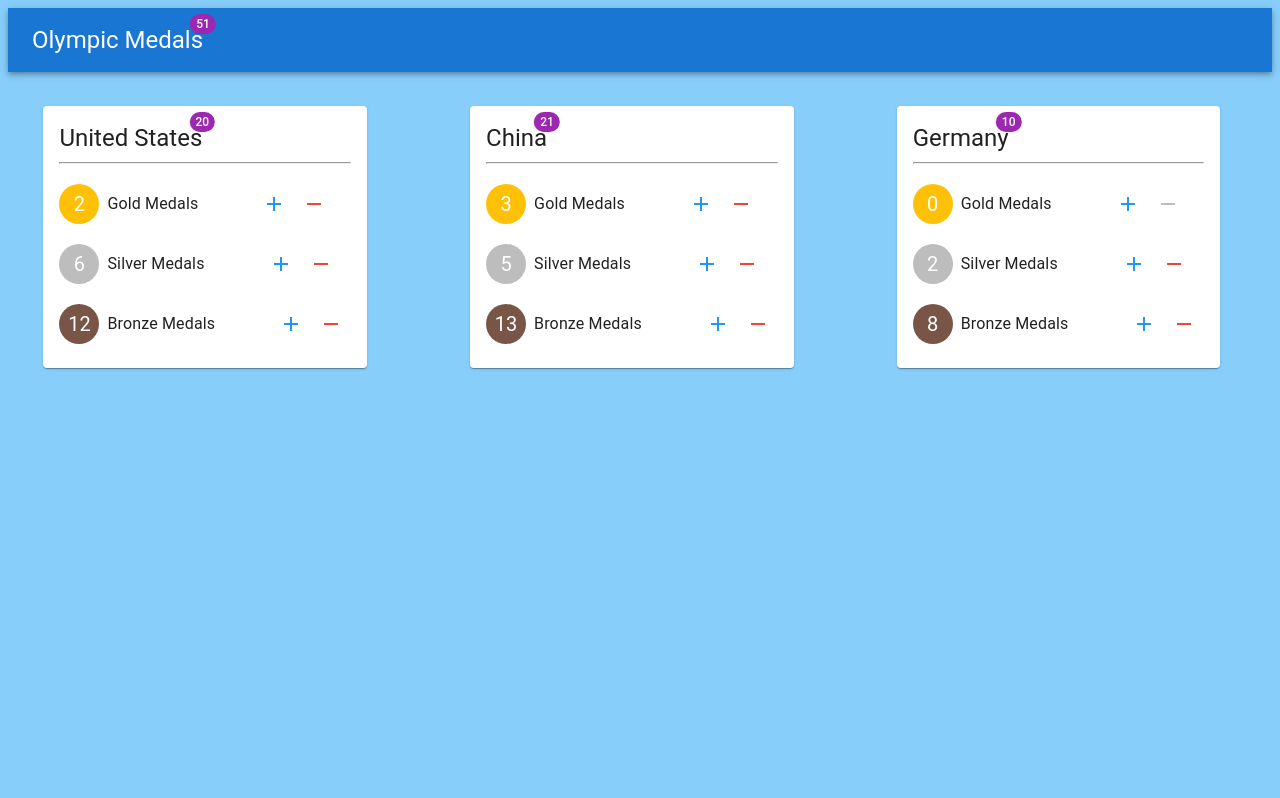
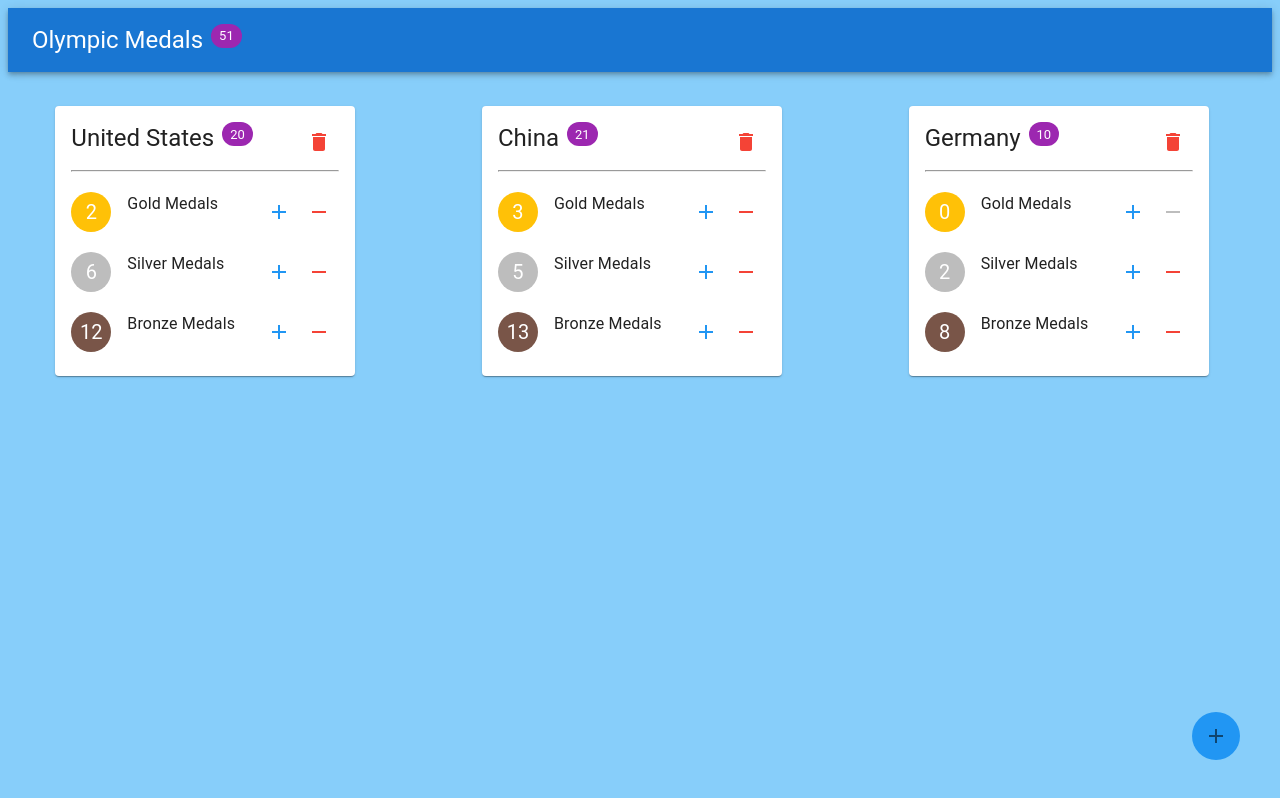
Before and after one commit to dbrockwell/metals, a React (Create React App) app: page / in a window 1280 px wide. Built offline with nearby package versions, Linux system fonts and the light colour scheme.

Commit message:
Add and delete country

```diff
--- a/src/App.js
+++ b/src/App.js
@@ -1,6 +1,8 @@
-import { AppBar, Badge, Grid, Toolbar, Typography } from '@mui/material';
+import { AppBar, Chip, Grid, Toolbar, Typography } from '@mui/material';
+import { Stack } from '@mui/system';
 import React, { Component } from 'react';
 import './App.css';
+import AddCountry from './components/AddCountry';
 import Country from './components/Country';
 
 class App extends Component {
@@ -29,17 +31,28 @@ class App extends Component {
     const bronze = this.state.countries.reduce((a, b) => a + b.bronze, 0);
     return gold + silver + bronze
   }
+  deleteCountry = (countryId) => {
+    const countries = this.state.countries.filter(w => w.id !== countryId);
+    this.setState({ countries:countries });
+  }
+  handleAdd = (country) => {
+    const { countries } = this.state;
+    const id = countries.length === 0 ? 1 : Math.max(...countries.map(country => country.id)) + 1;
+    const mutableCountries = countries.concat({ id: id, country: country, gold: 0, silver: 0, bronze: 0 });
+    this.setState({ countries:mutableCountries });
+  }
   render() {
     return (
       <div className="App">
         <header className="App-header">
           <AppBar position="static">
             <Toolbar>
-              <Badge color="secondary" badgeContent={this.totalMetals()}>
+              <Stack direction="row" spacing={1}>
                 <Typography variant="h5" component="div" sx={{ flexGrow: 1 }}>
                   Olympic Medals
                 </Typography>
-              </Badge>
+                <Chip label={this.totalMetals()} color="secondary" size="small"/>
+              </Stack>
             </Toolbar>
           </AppBar>
         </header>
@@ -50,9 +63,11 @@ class App extends Component {
                 country={ country }
                 add={this.addMetal}
                 subtract={this.subtractMetal}
+                onDelete={this.deleteCountry}
                 />
             )}
         </Grid>
+        <AddCountry onAdd={ this.handleAdd }/>
       </div>
      );
   }
--- /dev/null
+++ b/src/components/AddCountry.jsx
@@ -0,0 +1,82 @@
+import { Add, Close } from '@mui/icons-material';
+import { IconButton, Modal, Box, TextField, Button, Typography } from '@mui/material';
+import { blue, red } from '@mui/material/colors';
+import React, { Component } from 'react';
+
+class AddCountry extends Component {
+    state = {
+        country: '',
+        open: false,
+    }
+    toggleForm = () => {
+        const { showForm } = this.state;
+        this.setState({ showForm : !showForm });
+        if (showForm) {
+          this.setState({ country: '' });
+        }
+      }
+      handleOpen = () => {
+        this.setState({ open: true});
+      }
+      handleClose = () => {
+        this.setState({ open: false});
+        this.setState({ country: '' });
+      }
+    handleChange = (e) => this.setState({ [e.target.name]: e.target.value});
+    saveCountry = () => {
+        const { country } = this.state;
+        this.props.onAdd(country);
+        this.handleClose();
+      }
+  render() {
+    const { country, open } = this.state;
+    return (
+        <div>
+        <Modal
+                open={open}
+                onClose={this.handleClose}
+                aria-labelledby="modal-modal-title"
+                aria-describedby="modal-modal-description"
+            >
+                <Box sx={{position: 'absolute',
+        top: '50%',
+        left: '50%',
+        transform: 'translate(-50%, -50%)',
+        width: 400,
+        bgcolor: 'background.paper',
+        border: '2px solid #000',
+        boxShadow: 24,
+        p: 4,}}>
+            <IconButton onClick={this.handleClose} sx={{ color: red[500], position: 'absolute', top: 16, right: 16 }}>
+                <Close />
+            </IconButton>
+            <Typography variant="h5">
+                Add New Country
+            </Typography>
+            <hr/>
+              <TextField
+                id="country"
+                name="country"
+                defaultValue={ country }
+                onChange={ this.handleChange }
+                label="Country Name"
+                autoFocus
+                autoComplete="off"
+                fullWidth/>
+              <Button
+                disabled={ country.trim().length === 0 }
+                onClick={ this.saveCountry }
+                sx={{ color: blue[500], top: 10}}>
+                Save
+              </Button>
+            </Box>
+            </Modal>
+            <IconButton onClick={this.handleOpen} sx={{ bgcolor: blue[500], position: 'absolute', bottom: 40, right: 40 }} size="large">
+                <Add />
+            </IconButton>
+      </div>
+    );
+  }
+}
+
+export default AddCountry
--- a/src/components/Country.jsx
+++ b/src/components/Country.jsx
@@ -3,8 +3,10 @@ import Metal from './Metal';
 import Card from '@mui/material/Card';
 import CardContent from '@mui/material/CardContent';
 import Typography from '@mui/material/Typography';
-import { Badge, Grid } from '@mui/material';
-import { amber , brown, grey } from '@mui/material/colors';
+import { Chip, Grid, IconButton } from '@mui/material';
+import { amber , brown, grey, red } from '@mui/material/colors';
+import { Stack } from '@mui/system';
+import { Delete } from '@mui/icons-material';
 
 class Country extends Component {
 
@@ -13,16 +15,24 @@ class Country extends Component {
     }
 
     render() {
-        const { country, add, subtract } = this.props;
+        const { country, add, subtract, onDelete } = this.props;
         return (
             <div class="countryCard">
                 <Grid item>
-                <Card sx={{ maxWidth: 350 }}>
+                <Card sx={{ minWidth: 300 }}>
                 <CardContent>
-                <Badge color="secondary" badgeContent={this.total()}>
-                <Typography variant="h5"> {country.country} </Typography>
-                </Badge>
-                <hr></hr>
+                <Stack direction="row" justifyContent="space-between">
+                    <div>
+                    <Stack direction="row" spacing={1}>
+                    <Typography variant="h5"> {country.country} </Typography>
+                    <Chip label={this.total()} color="secondary" size="small"/>
+                    </Stack>
+                    </div>
+                    <IconButton aria-label="delete" onClick={ () => onDelete(country.id) } sx={{ color: red[500] }}>
+                        <Delete />
+                    </IconButton>
+                </Stack>
+                <hr/>
                 <Metal
                 country={ country }
                 add={add}
--- a/src/components/Metal.jsx
+++ b/src/components/Metal.jsx
@@ -23,11 +23,15 @@ class Metal extends Component {
         const { country, add, subtract, color, metal, metalName } = this.props;
         return (
             <div class="metal">
-                <Stack direction="row" spacing={1}>
+                <Stack direction="row" justifyContent="space-between">
+                    <div>
+                        <Stack direction="row" justifyContent="space-evenly" spacing={2}>
                             <Avatar sx={{ bgcolor: color }}>{metal}</Avatar>
-                <Typography sx={{ pt: 1, pr:6}}>
+                            <Typography>
                                 {metalName} Medals
                             </Typography>
+                        </Stack>
+                    </div>
                     <div class="buttons">
                         <IconButton aria-label="delete" onClick={ () => add(country.id, metalName.toLowerCase()) } sx={{ color: blue[500] }}>
                             <Add />
```
Lines whose indentation alone changed are shown as unchanged.
